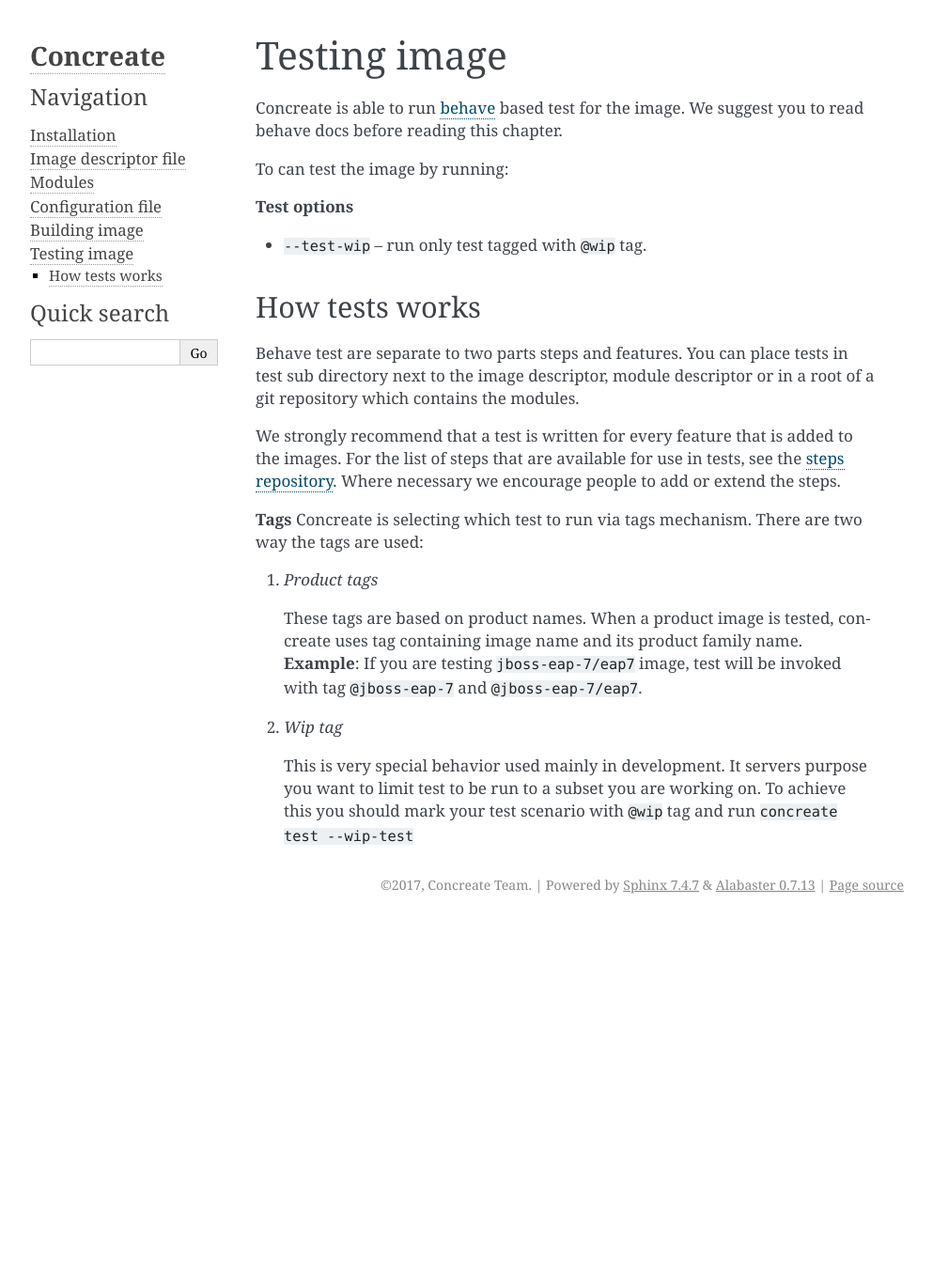
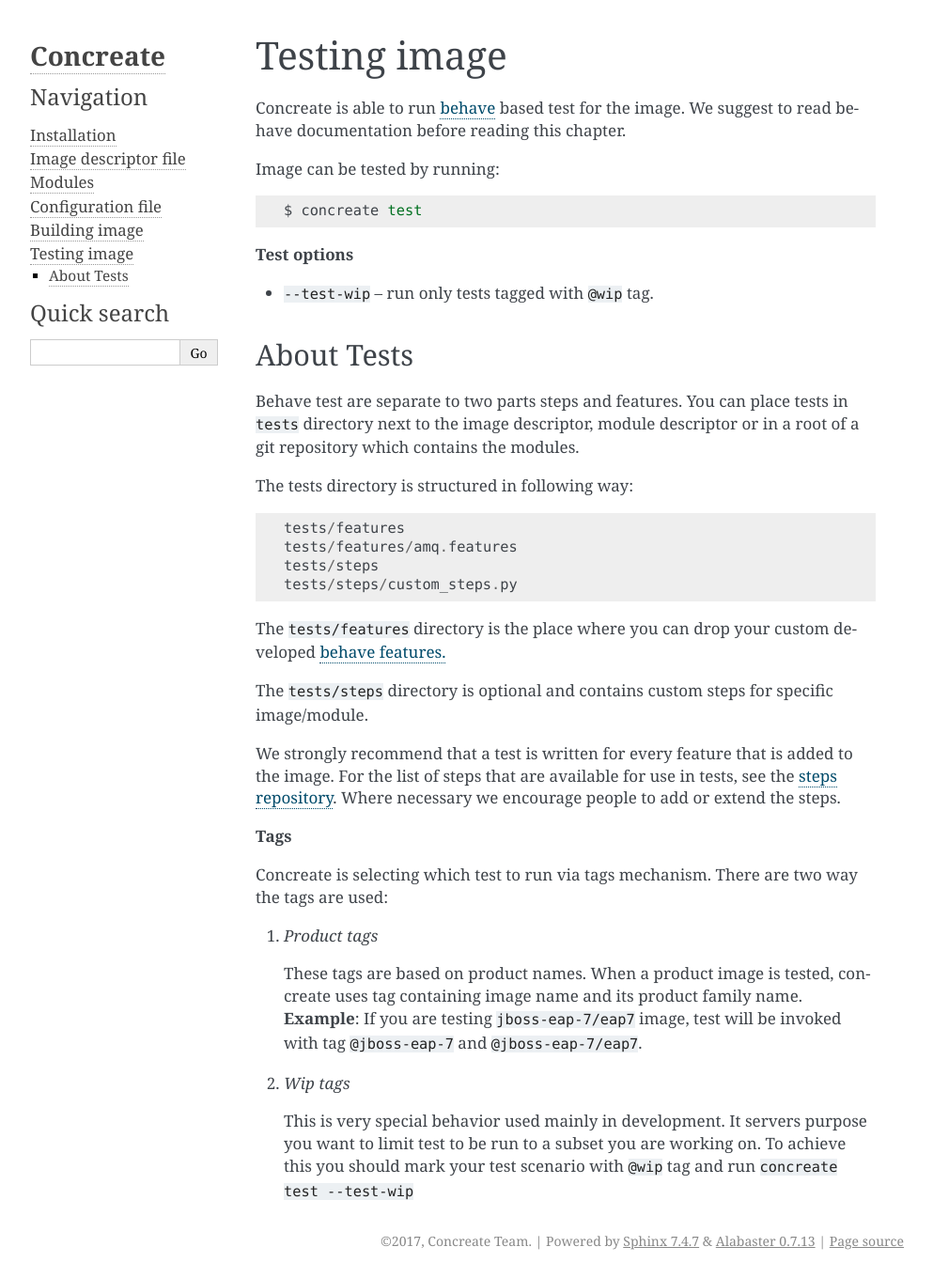
Before and after one commit to cekit/cekit, a Sphinx documentation site: the page built from docs/test.rst, in a window 1280 px wide. Shown: the whole page at 94% size, without its empty margins (148-1141 px from the left). Built offline with Sphinx 7.4.7, drawn with Linux system fonts in a browser that asks for light colours; before the commit the page ends 981 px from its top, so only the background shows below that.

Commit message:
updated docs

```diff
--- a/docs/test.rst
+++ b/docs/test.rst
@@ -1,25 +1,43 @@
 Testing image
 =============
 
-Concreate is able to run `behave <https://pythonhosted.org/behave/>`_ based test for the image. We suggest you to read behave docs before reading this chapter.
+Concreate is able to run `behave <https://pythonhosted.org/behave/>`_ based test for the image. We suggest to read behave documentation before reading this chapter.
 
-To can test the image by running:
+Image can be tested by running:
 
 .. code:: bash
+
 	  $ concreate test
 
 **Test options**
 
-* ``--test-wip`` -- run only test tagged with ``@wip`` tag.
+* ``--test-wip`` -- run only tests tagged with ``@wip`` tag.
 
-How tests works
----------------
-Behave test are separate to two parts steps and features. You can place tests in test sub directory next
+About Tests
+-----------
+Behave test are separate to two parts steps and features. You can place tests in ``tests`` directory next
 to the image descriptor, module descriptor or in a root of a git repository which contains the modules.
 
-We strongly recommend that a test is written for every feature that is added to the images. For the list of steps that are available for use in tests, see the `steps repository <https://github.com/jboss-openshift/concreate-test-steps>`_. Where necessary we encourage people to add or extend the steps.
+The tests directory is structured in following way:
+
+.. code::
+
+          tests/features
+          tests/features/amq.features
+          tests/steps
+          tests/steps/custom_steps.py
+
+
+The ``tests/features`` directory is the place where you can drop your custom developed `behave features. <https://pythonhosted.org/behave/gherkin.html>`_
+
+The ``tests/steps`` directory is optional and contains custom steps for specific image/module.
+
+We strongly recommend that a test is written for every feature that is added to the image.
+For the list of steps that are available for use in tests, see the `steps repository <https://github.com/jboss-openshift/concreate-test-steps>`_.
+Where necessary we encourage people to add or extend the steps.
 
 **Tags**
+
 Concreate is selecting which test to run via tags mechanism. There are two way the tags are used:
 
 1. `Product tags`
@@ -27,6 +45,6 @@
    These tags are based on product names. When a product image is tested, concreate uses tag containing image name and its product family name.
    **Example**: If you are testing ``jboss-eap-7/eap7`` image, test will be invoked with tag ``@jboss-eap-7`` and ``@jboss-eap-7/eap7``.
 
-2. `Wip tag`
+2. `Wip tags`
 
-   This is very special behavior used mainly in development. It servers purpose you want to limit test to be run to a subset you are working on. To achieve this you should mark your test scenario with ``@wip`` tag and run ``concreate test --wip-test``
+   This is very special behavior used mainly in development. It servers purpose you want to limit test to be run to a subset you are working on. To achieve this you should mark your test scenario with ``@wip`` tag and run ``concreate test --test-wip``
```
